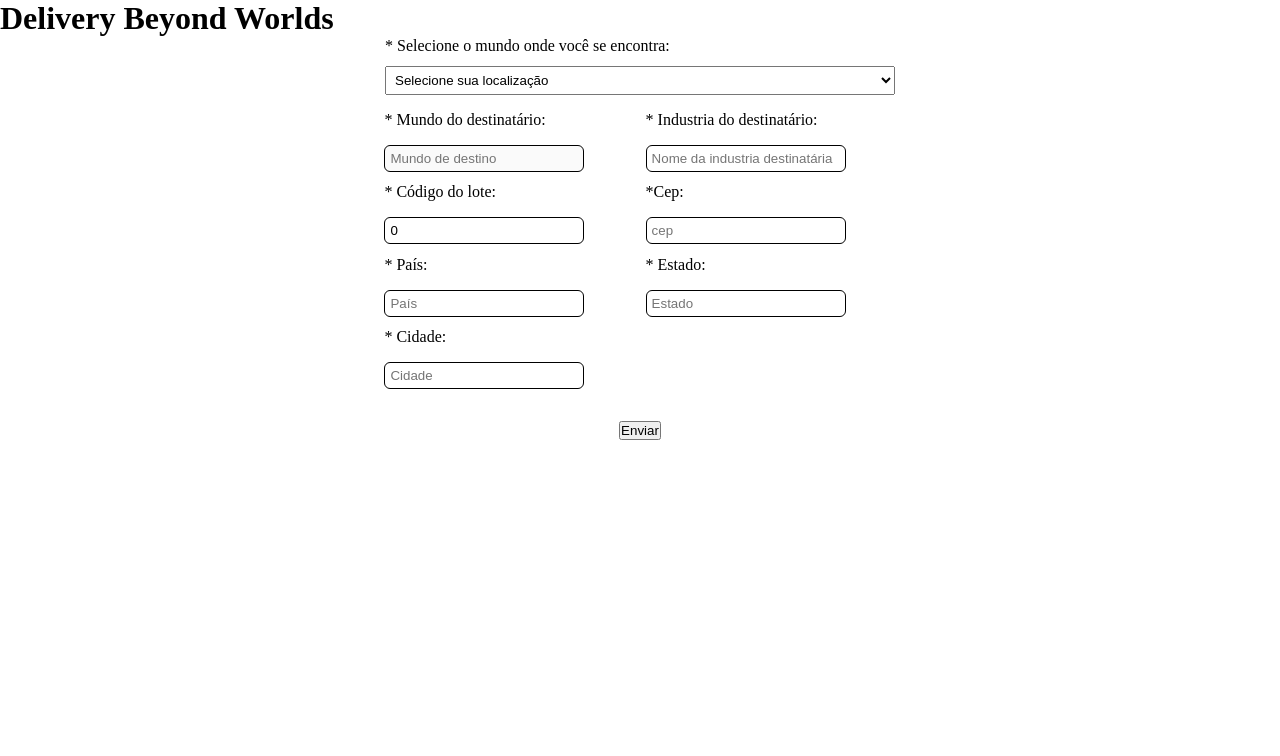
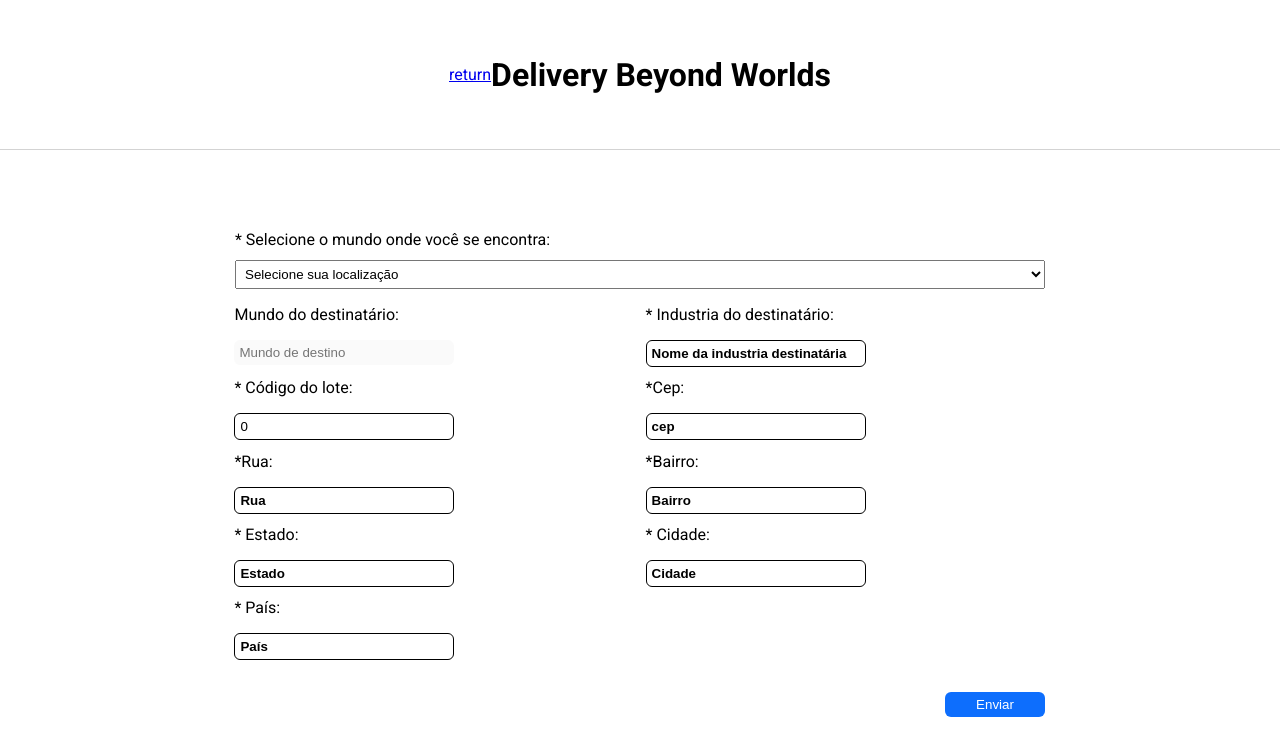
Before and after one commit to erickggarcia/beyond-the-bytes, a React (Vite) app: page /address in a window 1280 px wide. Shown: the top 756 px of the page. Built offline with nearby package versions, Linux system fonts and the light colour scheme.

Commit message:
lidando com as queryParams

```diff
--- a/src/App.tsx
+++ b/src/App.tsx
@@ -1,13 +1,16 @@
 import { BrowserRouter } from 'react-router-dom'
 import { Router } from './Router'
 import { GlobalStyle } from './globals'
+import { DeliveryContextProvider } from './contexts/DeliveryContext'
 
 export function App() {
 
   return (
     <BrowserRouter>
-      <GlobalStyle />
-      <Router />
+      <DeliveryContextProvider>
+        <GlobalStyle />
+        <Router />
+      </DeliveryContextProvider>
     </BrowserRouter>
   )
 }
--- a/src/components/Header/index.tsx
+++ b/src/components/Header/index.tsx
@@ -1,9 +1,15 @@
+import { HeaderContainer } from "./styles";
+import { Link, useLocation } from "react-router-dom";
+
 export function Header() {
+    const { pathname } = useLocation()
+
     return (
-        <header>
+        <HeaderContainer>
+            {pathname.includes('address') ? (<Link to="/"> return </Link>) : ''}
             <h1>
                 Delivery Beyond Worlds
             </h1>
-        </header>
+        </HeaderContainer>
     )
 }
--- a/src/components/Header/styles.ts
+++ b/src/components/Header/styles.ts
@@ -0,0 +1,10 @@
+import styled from "styled-components";
+
+export const HeaderContainer = styled.header`
+    margin-bottom: 5rem;
+    display: flex;
+    justify-content: center;
+    align-items: center;
+    height: 150px;
+    border-bottom: 1px solid #D3D3D3;
+`
--- /dev/null
+++ b/src/contexts/DeliveryContext.tsx
@@ -0,0 +1,40 @@
+import { ReactNode, createContext, useState } from "react";
+
+interface DeliveryAddressData {
+    deliveryWorld?: string
+    industryName?: string
+    marsCode?: number
+    zipCode?: string
+    street?: string
+    neighborhood?: string
+    country?: string
+    state?: string
+    city?: string
+}
+
+interface DeliveryContextProviderProps {
+    createDeliveryAddressInformation: (data: DeliveryAddressData) => void
+    addresses: DeliveryAddressData[]
+}
+
+
+interface childrenProps {
+    children: ReactNode
+}
+
+export const DeliveryContext = createContext({} as DeliveryContextProviderProps)
+
+
+export function DeliveryContextProvider({ children }: childrenProps) {
+    const [addresses, setAddresses] = useState<DeliveryAddressData[]>([])
+
+    function createDeliveryAddressInformation(data: DeliveryAddressData) {
+        setAddresses((state) => [...state, data])
+    }
+
+    return (
+        <DeliveryContext.Provider value={{ createDeliveryAddressInformation, addresses }}>
+            {children}
+        </DeliveryContext.Provider>
+    )
+}
--- a/src/globals.ts
+++ b/src/globals.ts
@@ -6,4 +6,8 @@ export const GlobalStyle = createGlobalStyle`
     padding: 0;
     box-sizing: border-box;
   }
+
+  body {
+    font-family: 'Roboto', sans-serif;
+  }
 `
--- a/src/pages/DeliveryAddress/index.tsx
+++ b/src/pages/DeliveryAddress/index.tsx
@@ -1,32 +1,45 @@
-import { useState, useRef } from "react"
+import { useState, useRef, useContext, useEffect } from "react"
 import { zodResolver } from "@hookform/resolvers/zod"
 import * as zod from 'zod'
 import { useForm } from "react-hook-form"
 import { ButtonContainer, DeliveryForm, FormContainer } from "./styles"
 import earth from '/images/earth.jpg'
 import mars from '/images/mars.jpg'
+import { DeliveryContext } from "../../contexts/DeliveryContext"
+import { useSearchParams } from "react-router-dom"
 
 export function DeliveryAddress() {
     const [remetentWorld, setRemententWorld] = useState('')
     const deliveryWorldRef = useRef<HTMLInputElement>(null)
 
+    const [seachParams] = useSearchParams()
+
+    const { createDeliveryAddressInformation } = useContext(DeliveryContext)
+
+
     const addressFormSchema = zod.object({
         deliveryWorld: zod.string(),
         industryName: zod.string().min(4),
-        marsCode: zod.number().min(4, 'O código deve conter no mínimo 4 digitos'),
+        marsCode: zod.number()
+            .min(1000, 'O código deve conter no mínimo 4 digitos')
+            .max(9999, 'O código deve conter no máximo 4 digitos'),
         zipCode: zod.string(),
+        street: zod.string(),
+        neighborhood: zod.string(),
         country: zod.string(),
         state: zod.string(),
         city: zod.string(),
     })
 
-    const { register, handleSubmit, setValue, formState } = useForm({
+    const { register, handleSubmit, setValue, formState, reset } = useForm({
         resolver: zodResolver(addressFormSchema),
         defaultValues: {
             industryName: '',
             deliveryWorld: '',
-            marsCode: 0o0,
+            marsCode: 0,
             zipCode: '',
+            street: '',
+            neighborhood: '',
             country: '',
             state: '',
             city: ''
@@ -34,6 +47,10 @@ export function DeliveryAddress() {
     })
 
     const { errors } = formState
+
+    useEffect(() => {
+        console.log(seachParams)
+    }, [seachParams])
 
 
     type FormDataProps = zod.infer<typeof addressFormSchema>
@@ -48,34 +65,35 @@ export function DeliveryAddress() {
                 setValue('deliveryWorld', 'Marte')
             } else {
                 deliveryWorldRef.current.value = 'Terra'
-                setValue('marsCode', 0o0)
+                setValue('marsCode', 1000)
                 setValue('deliveryWorld', 'Terra')
             }
         }
     }
 
     function handleSubmitAddressForm(data: FormDataProps) {
-        const { deliveryWorld, industryName, marsCode, zipCode, country, state, city } = data
+        const { deliveryWorld, industryName, marsCode, zipCode, street, country, state, city } = data
 
         if (remetentWorld === 'marte') {
-            console.log({
+            createDeliveryAddressInformation({
                 deliveryWorld,
                 industryName,
                 zipCode,
+                street,
                 country,
                 state,
                 city
             })
+            reset()
         } else {
-            console.log({
+            createDeliveryAddressInformation({
                 deliveryWorld,
                 industryName,
                 marsCode
             })
+            reset()
         }
     }
-
-    console.log(errors)
 
     return (
         <FormContainer>
@@ -97,7 +115,7 @@ export function DeliveryAddress() {
             <DeliveryForm onSubmit={handleSubmit(handleSubmitAddressForm)} >
                 <div className="maxFormContainer">
                     <div className="deliveryFormData">
-                        <label htmlFor="deliveryWorld">* Mundo do destinatário:</label>
+                        <label htmlFor="deliveryWorld">Mundo do destinatário:</label>
                         <input
                             type="text"
                             placeholder="Mundo de destino"
@@ -145,12 +163,24 @@ export function DeliveryAddress() {
                         />
                     </div>
 
-                    <div className={`deliveryFormData ${remetentWorld === 'marte' ? ' active' : remetentWorld === 'terra' ? ' inactive' : ''}`}>
-                        <label htmlFor="country">* País:</label>
+                    <div
+                        className={`deliveryFormData ${remetentWorld === 'marte' ? ' active' : remetentWorld === 'terra' ? ' inactive' : ''}`}>
+                        <label htmlFor="zipCode">*Rua:</label>
                         <input
                             type="text"
-                            placeholder="País"
-                            {...register("country")}
+                            placeholder="Rua"
+                            {...register("street")}
+                            required={remetentWorld === 'marte'}
+                        />
+                    </div>
+
+                    <div
+                        className={`deliveryFormData ${remetentWorld === 'marte' ? ' active' : remetentWorld === 'terra' ? ' inactive' : ''}`}>
+                        <label htmlFor="zipCode">*Bairro:</label>
+                        <input
+                            type="text"
+                            placeholder="Bairro"
+                            {...register("neighborhood")}
                             required={remetentWorld === 'marte'}
                         />
                     </div>
@@ -174,6 +204,16 @@ export function DeliveryAddress() {
                             required={remetentWorld === 'marte'}
                         />
                     </div>
+
+                    <div className={`deliveryFormData ${remetentWorld === 'marte' ? ' active' : remetentWorld === 'terra' ? ' inactive' : ''}`}>
+                        <label htmlFor="country">* País:</label>
+                        <input
+                            type="text"
+                            placeholder="País"
+                            {...register("country")}
+                            required={remetentWorld === 'marte'}
+                        />
+                    </div>
                 </div>
 
                 <ButtonContainer>
--- a/src/pages/DeliveryAddress/styles.ts
+++ b/src/pages/DeliveryAddress/styles.ts
@@ -6,9 +6,10 @@ export const FormContainer = styled.section`
     display: flex;
     flex-direction: column;
     align-items: center;
+    margin-top: 3rem 0;
 
     .maxSelectContainer {
-        width: 510px;
+        width: 810px;
 
         section {
             display: flex;
@@ -28,7 +29,7 @@ export const FormContainer = styled.section`
     .imageContainer.active {
         display: block;
         max-height: 150px;
-        width: 510px;
+        width: 810px;
         margin-top: 0.5rem;
         border-radius: 10px;
 
@@ -53,7 +54,7 @@ export const DeliveryForm = styled.form`
         width: 70%;
         display: grid;
         margin-top: 1rem;
-        grid-template-columns: repeat(2, 250px);
+        grid-template-columns: repeat(2, 400px);
         justify-content: center;
         grid-gap: 0.7rem;
 
@@ -74,16 +75,35 @@ export const DeliveryForm = styled.form`
         }
 
         .deliveryFormData input {
-            width: 200px;
+            width: 220px;
             padding: 5px;
             border-radius: 6px;
             border: 1px solid black;
+
+            &:not(:disabled)::placeholder {
+                color: black;
+                font-weight: 700;
+            }
+
+            &:disabled {
+                border: 0;
+            }
         }
     }
 `
 
 export const ButtonContainer = styled.div`
-    width: 100%;
+    width: 810px;
     display: flex;
-    justify-content: center;
+    justify-content: flex-end;
+
+    button {
+        width: 100px;
+        padding: 5px 0;
+        border: 0;
+        background-color: #0d6efd;
+        border-radius: 6px;
+        color: #fff;
+        cursor: pointer;
+    }
 `
--- a/src/pages/Home/styles.ts
+++ b/src/pages/Home/styles.ts
@@ -0,0 +1,80 @@
+import styled from "styled-components";
+
+export const HomeContainer = styled.div`
+    width: 100vw;
+    `
+
+export const HomeContent = styled.section`
+    margin: 0 auto;
+    width: 50%;
+
+    div {
+        justify-content: center;
+        display: flex;
+        gap: 0.5rem;
+
+        button {
+            padding: 5px;
+            border-radius: 6px;
+            border-color: #0d6efd;
+            color: #0d6efd;
+            cursor: pointer;
+        }
+    }
+`
+
+export const DeliveryContent = styled.section`
+    margin-top: 5rem;
+
+    div {
+        display: flex;
+        flex-direction: column;
+        border: 2px solid #0d6efd;
+        margin-top: 20px;
+        border-radius: 10px;
+
+        .addressActions {
+            margin-top: 0;
+            border: 0;
+            display: flex;
+            flex-direction: row;
+            gap: 2rem;
+            margin-bottom: 1rem;
+
+            span {
+                cursor: pointer;
+
+                &:hover {
+                    color: #0d6efd;
+                }
+            }
+        }
+    }
+`
+
+export const DeliveryInformation = styled.article`
+            width: 100%;
+            display: flex;
+            align-items: center;
+            gap: 4rem;
+            padding: 10px;
+
+            img {
+                display: block;
+                max-width: 200px;
+                border-radius: 6px;
+            }
+
+            div {
+                display: flex;
+                flex-direction: column !important;
+                border: 0;
+                margin: 0;
+
+                span {
+                    background-color: #D3D3D3;
+                    padding: 5px;
+                    border-radius: 6px;
+                }
+            }
+`
```
Also changed, not shown: src/pages/Home/index.tsx (+84 -8 lines).
